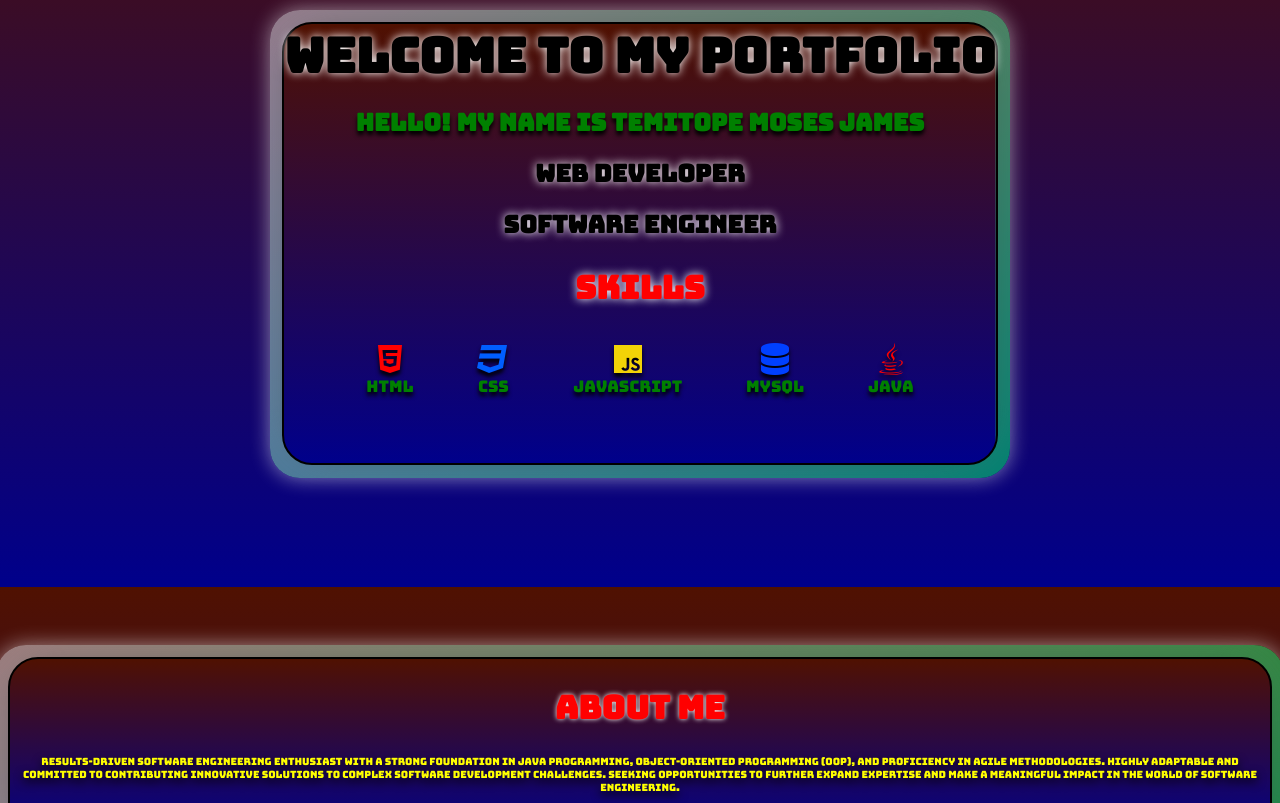
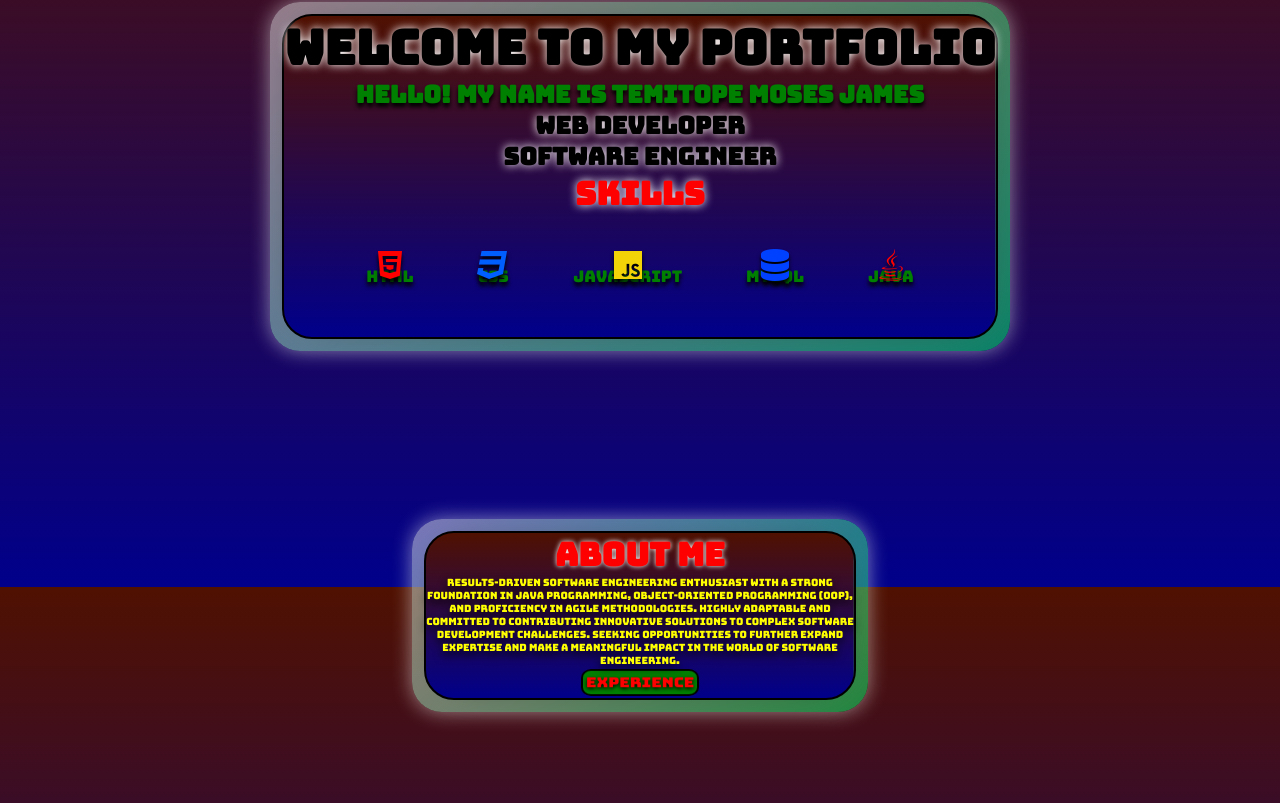
Before and after one commit to sametj/Portfolio-Site, a plain HTML site: page Index.html in a window 1280 px wide. Shown: the part 213-1016 px from the top of the page. Drawn offline with Linux system fonts and the light colour scheme.

Commit message:
vh changes

```diff
--- a/Index.html
+++ b/Index.html
@@ -71,13 +71,6 @@
         <h1 class="about-me-title">About Me</h1>
         <div class="text-3D">
           <p id="about-me-text">
-            Results-driven Software Engineering enthusiast with a strong
-            foundation in Java programming, Object-Oriented Programming (OOP),
-            and proficiency in Agile methodologies. Highly adaptable and
-            committed to contributing innovative solutions to complex software
-            development challenges. Seeking opportunities to further expand
-            expertise and make a meaningful impact in the world of software
-            engineering.
           </p>
         </div>
 
--- a/script.js
+++ b/script.js
@@ -54,6 +54,10 @@
   }
 });
 
+window.addEventListener("load", function () {
+  aboutMe.childNodes[3].innerText = aboutMeText;
+});
+
 // Tilt the element when mouse moves
 function tilt(container, e) {
   const tiltX =
--- a/style.css
+++ b/style.css
@@ -1,5 +1,9 @@
 @import url("https://fonts.googleapis.com/css2?family=Bungee&display=swap");
-
+* {
+  margin: 0;
+  padding: 0;
+  box-sizing: border-box;
+}
 html {
   scroll-behavior: smooth;
   font-family: "Bungee", sans-serif;
@@ -19,7 +23,7 @@
   background-image: linear-gradient(rgb(80, 17, 1), darkblue);
   background-repeat: repeat;
   background-attachment: fixed;
-  min-height: 200vh;
+  min-height: 300vh;
   z-index: 0 !important;
 }
 .container {
@@ -135,6 +139,13 @@
   text-shadow: white 0 0 5px;
 }
 
+.about-me {
+  font-size: 1.5rem;
+  color: green;
+  text-align: center;
+  text-shadow: white 0 0 5px;
+}
+
 .experience-button {
   position: relative;
   bottom: 0;
@@ -173,6 +184,8 @@
 
 .text-3D {
   position: relative;
+  text-wrap: wrap;
+  text-align: center;
   transition: transform 0.5s ease-out;
   color: yellow;
   text-shadow: 0 4px 10px black;
```
